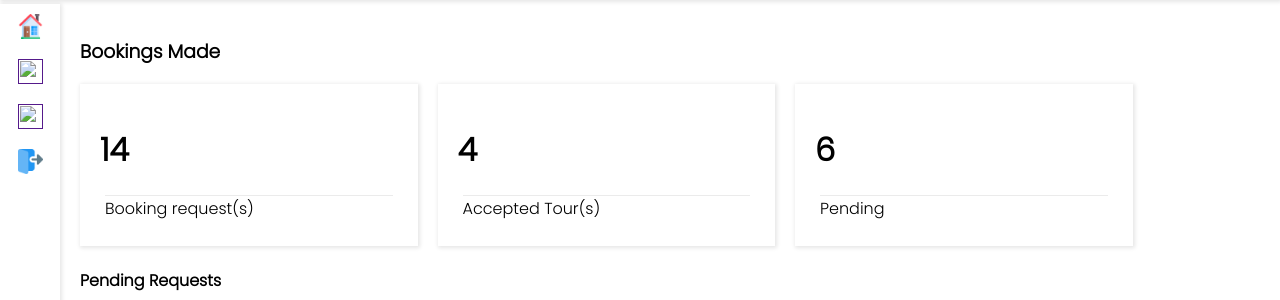
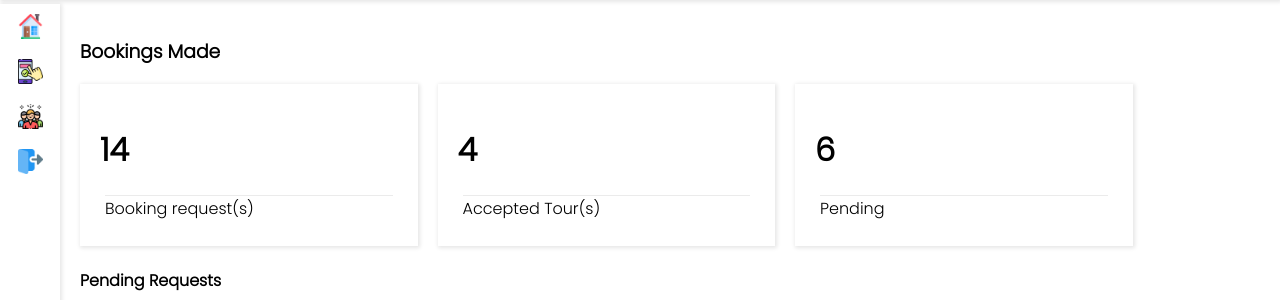
Before and after one commit to dhope1/WonderlustTours, a Flask app: page /admin/bookings in a window 1280 px wide. Shown: the part 104-404 px from the top of the page. Run offline with Flask 3, Linux system fonts and the light colour scheme; data comes from the database, SQL or seed files in the repository; some libraries are stand-ins or nearby versions.

Commit message:
Added image urls and routes to different files in the sidebar,html

```diff
--- a/templates/admin/sidebar.html
+++ b/templates/admin/sidebar.html
@@ -10,15 +10,15 @@
     </div>
 
     <div class="sidebar-link-container sidebar-link-books">
-        <a href="" class="sidebar-link">
-            <img class="sidebar-image" alt="books" src="" />
+        <a href="{{ url_for('user.bookings') }}" class="sidebar-link">
+            <img class="sidebar-image" alt="books" src="{{ url_for('static', filename='images/booking.png') }}" />
         </a>
         <span class="sidebar-tooltip-books tooltip">Book Requests</span>
     </div>
 
     <div class="sidebar-link-container sidebar-link-fines">
         <a class="sidebar-link" href="">
-            <img class="sidebar-image" alt="fines" src="" />
+            <img class="sidebar-image" alt="fines" src="{{ url_for('static', filename='images/group.png') }}" />
         </a>
         <span class="tooltip sidebar-tooltip-fines">Users</span>
     </div>
```
